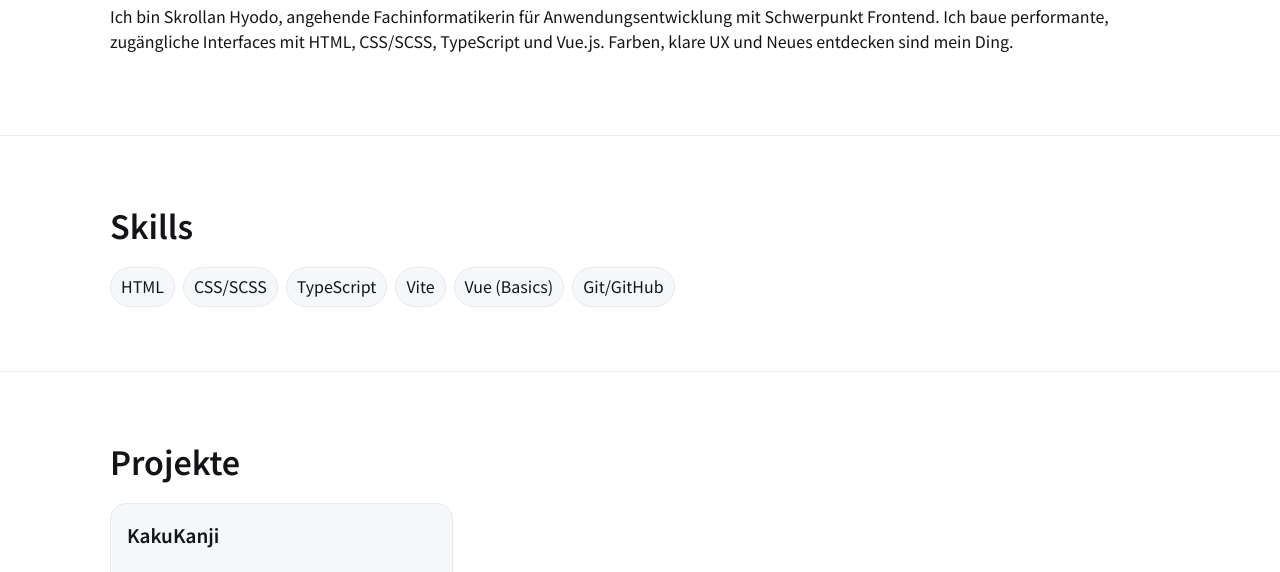
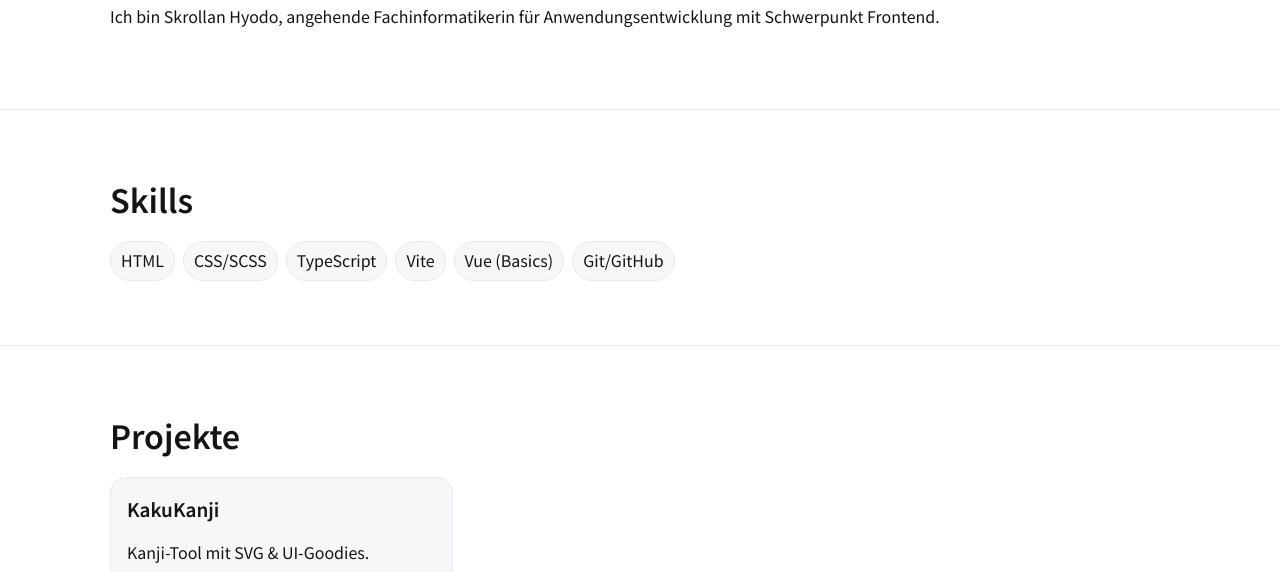
Before and after one commit to Schokett/WebPortfolio, a website built with Vite: page index.html in a window 1280 px wide. Shown: the part 528-1100 px from the top of the page. Built offline with nearby package versions, Linux system fonts and the light colour scheme.

Commit message:
Update index.html

```diff
--- a/index.html
+++ b/index.html
@@ -54,9 +54,7 @@
     <section id="about" class="section">
       <div class="container">
         <h2>Über mich</h2>
-        <p>Ich bin Skrollan Hyodo, angehende Fachinformatikerin für Anwendungsentwicklung mit Schwerpunkt Frontend. Ich
-          baue performante, zugängliche Interfaces mit HTML, CSS/SCSS, TypeScript und Vue.js. Farben, klare UX und Neues
-          entdecken sind mein Ding.</p>
+        <p>Ich bin Skrollan Hyodo, angehende Fachinformatikerin für Anwendungsentwicklung mit Schwerpunkt Frontend.</p>
       </div>
     </section>
 
```
